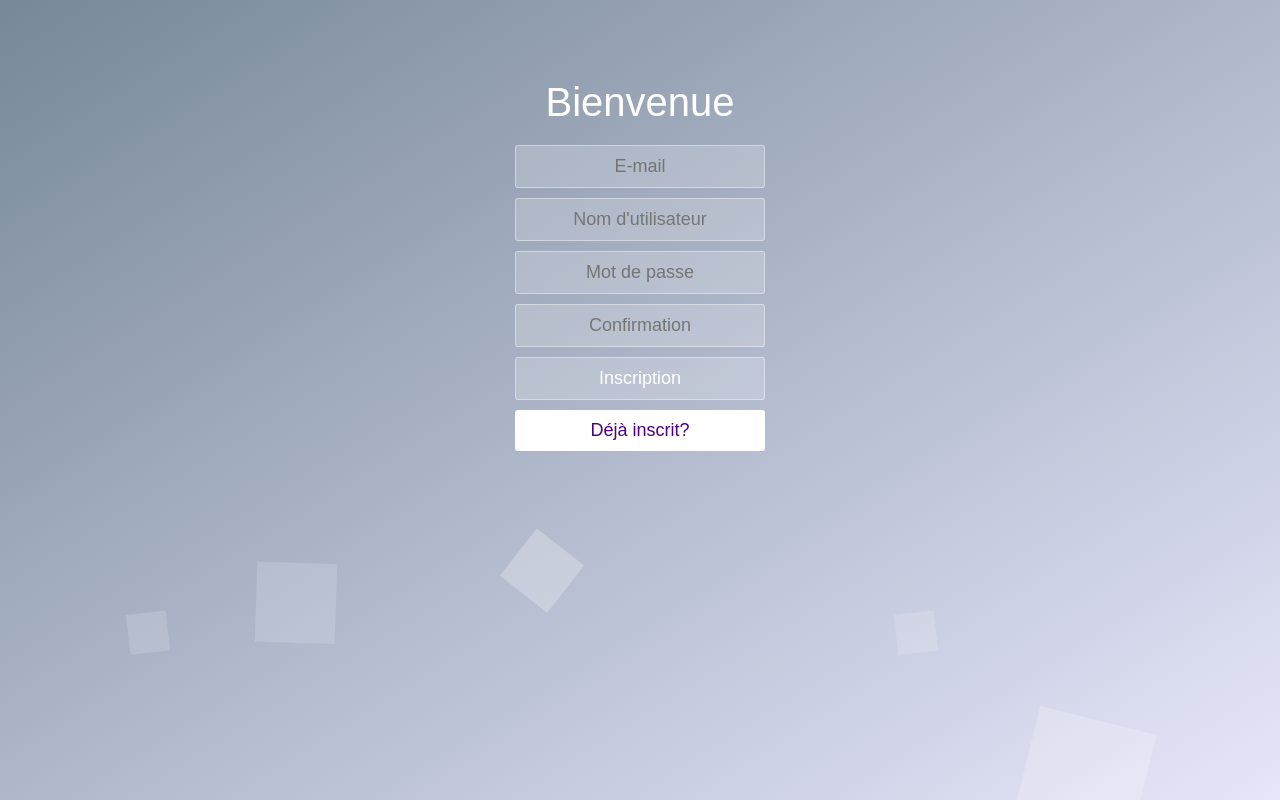
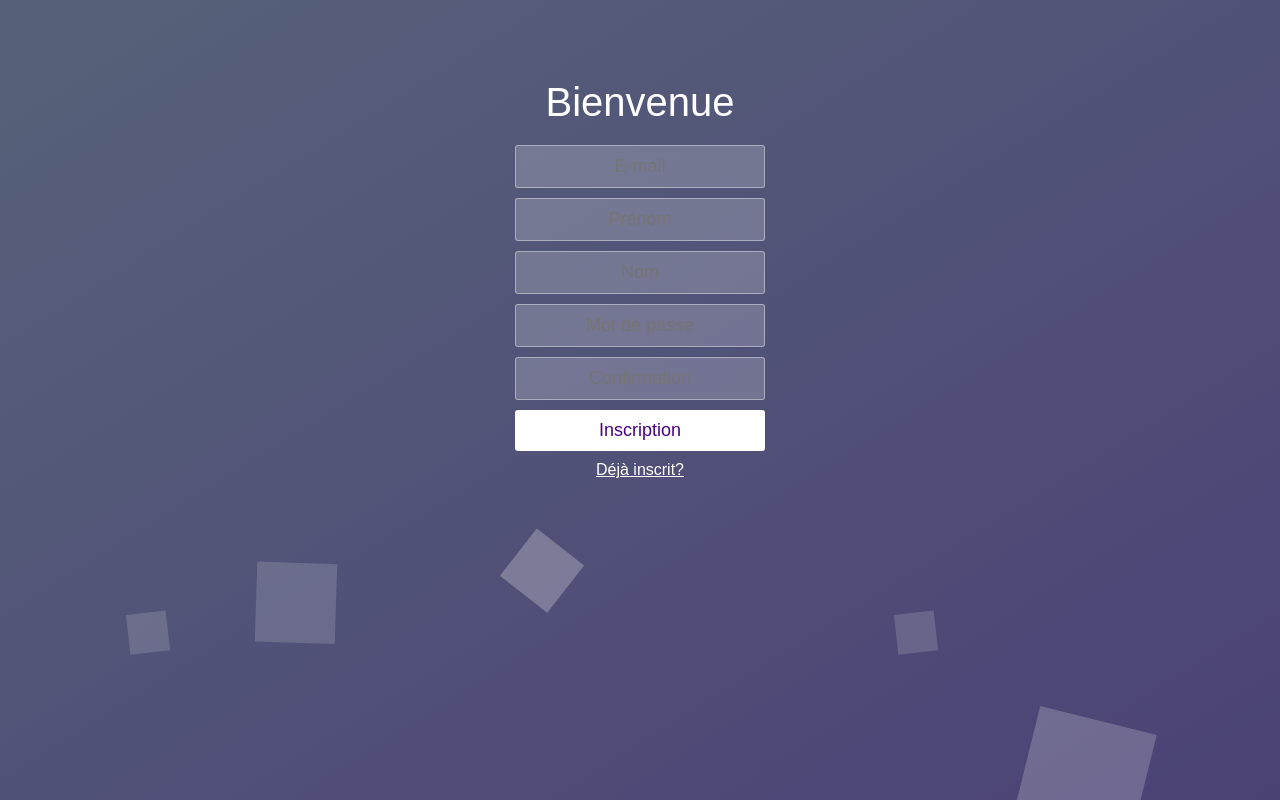
Before and after one commit to AmineMihoubi/over-cloud, a PHP site: page /inscription.php in a window 1280 px wide. Run offline with PHP 8.4, Linux system fonts and the light colour scheme; some libraries are stand-ins or nearby versions; some web fonts are replaced.

Commit message:
new style and rework on inscription.php et index.php

```diff
--- a/css/login.css
+++ b/css/login.css
@@ -22,8 +22,8 @@ body {
   font-weight: 300;
 }
 .wrapper {
-  background: #778899;
-  background: linear-gradient(to bottom right, #778899 0%, #E6E6FA 100%);
+  background: #576279;
+  background: linear-gradient(to bottom right, #576279 0%, #4b4276 100%);
   position: absolute;
   top: 0;
   left: 0;
@@ -95,6 +95,25 @@ form button {
   transition-duration: 0.25s;
 }
 form button:hover {
+  background-color: #f5f7f9;
+}
+
+form input[type=submit] {
+  -webkit-appearance: none;
+     -moz-appearance: none;
+          appearance: none;
+  outline: 0;
+  background-color: white;
+  border: 0;
+  padding: 10px 15px;
+  color: #4B0082;
+  border-radius: 3px;
+  width: 250px;
+  cursor: pointer;
+  font-size: 18px;
+  transition-duration: 0.25s;
+}
+form input[type=submit]:hover {
   background-color: #f5f7f9;
 }
 .bg-bubbles {
--- a/index1.php
+++ b/index1.php
@@ -2,7 +2,7 @@
     <head>
        <meta charset="utf-8">
         <!-- importer le fichier de style -->
-        <link rel="stylesheet" href="/Over-Cloud/css/connexion.css" media="screen" type="text/css" />
+        <link rel="stylesheet" href="./css/connexion.css" media="screen" type="text/css" />
     </head>
     <body>
         <div id="container">
--- a/inscription.php
+++ b/inscription.php
@@ -2,7 +2,7 @@
 <html lang="en" >
 <head>
   <meta charset="UTF-8">
-  <title>CodePen - Calm breeze subscribe screen</title>
+  <title>Inscription</title>
   <link rel="stylesheet" href="./css/login.css">
 
 </head>
@@ -28,17 +28,20 @@
 				}
 
 				$email = mysqli_real_escape_string($conn,htmlspecialchars($_POST['mail']));
-				$username = mysqli_real_escape_string($conn,htmlspecialchars($_POST['username']));
+				$prenom = mysqli_real_escape_string($conn,htmlspecialchars($_POST['prenom']));
+				$nom = mysqli_real_escape_string($conn,htmlspecialchars($_POST['nom']));
     			$password = mysqli_real_escape_string($conn,htmlspecialchars($_POST['pwd']));
 				$password2 = mysqli_real_escape_string($conn,htmlspecialchars($_POST['pwd2']));
 				if($password == $password2){
-					$sql="insert into utilisateur (nom, password, Email) VALUES ('$username', '$password', '$email')";
+					$sql="insert into utilisateur (prenom, nom, mdp, courriel) VALUES ('$prenom', '$nom', '$password', '$email')";
 					$res=mysqli_query($conn,$sql);
 					if($res){
 						echo "test";
 						$done = 'true';
+						echo "<script> location.href='./index.php'; </script>";
+						exit;
 					}else{
-						echo $sql;
+						echo "le courriel entré est déjà utilisé";
 					}
 				}
 			}
@@ -49,12 +52,12 @@
 
 		<form method="post">
 			<input type="text" name="mail" placeholder="E-mail">
-			<input type="text" name="username" placeholder="Nom d'utilisateur">
+			<input type="text" name="prenom" placeholder="Prénom">
+			<input type="text" name="nom" placeholder="Nom">
 			<input type="password" name="pwd" placeholder="Mot de passe">
 			<input type="password" name="pwd2" placeholder="Confirmation">
 			<input type="submit" id="sub-button" name="sub-btn" value="Inscription"/>
-
-			<button id="goto-login">Déjà inscrit?</button>
+			<a href="./index.php" style="color:#FFFFFF;">Déjà inscrit?</a>
 		</form>
 	</div>
 
```
Also changed, not shown: index.php (+23 -20 lines).
